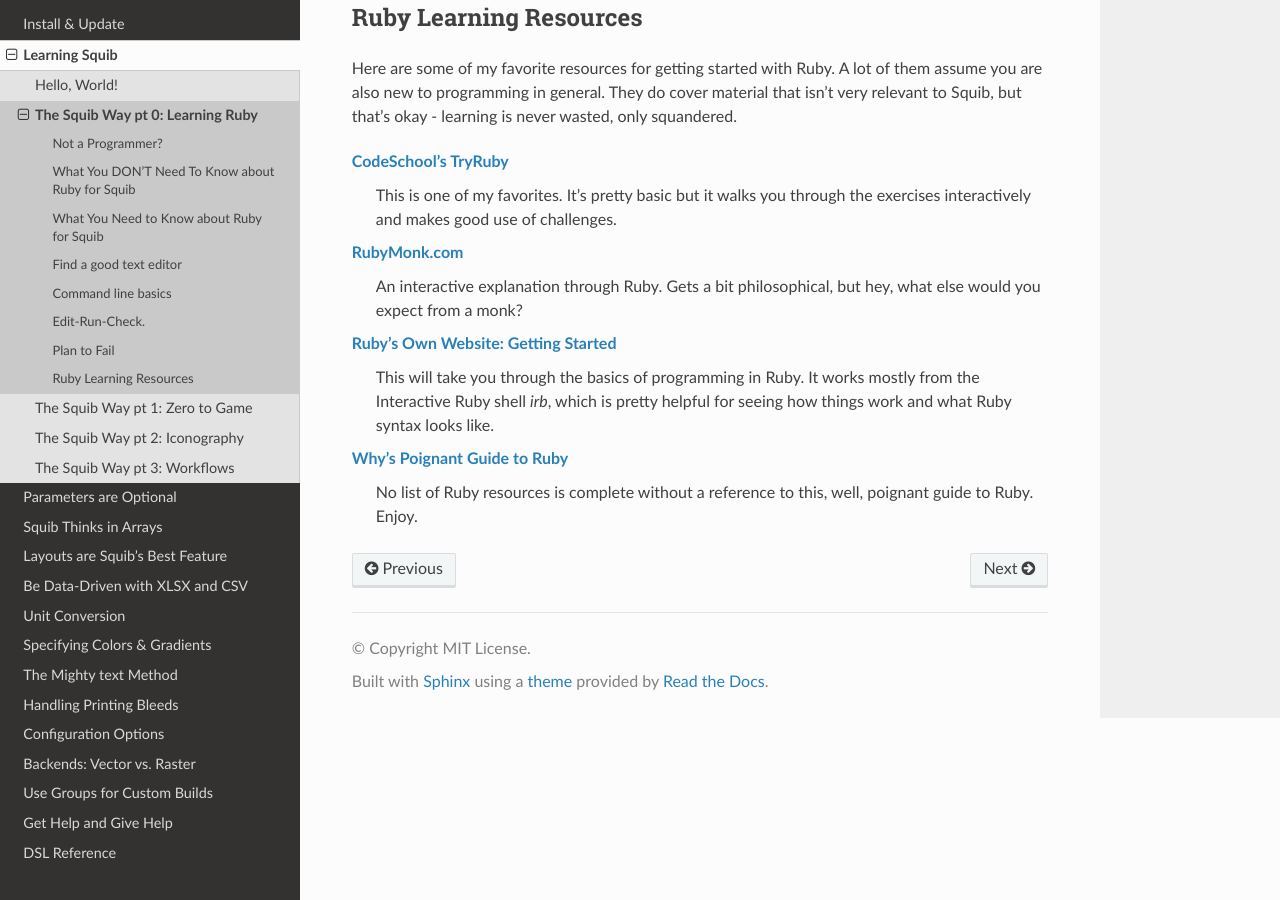
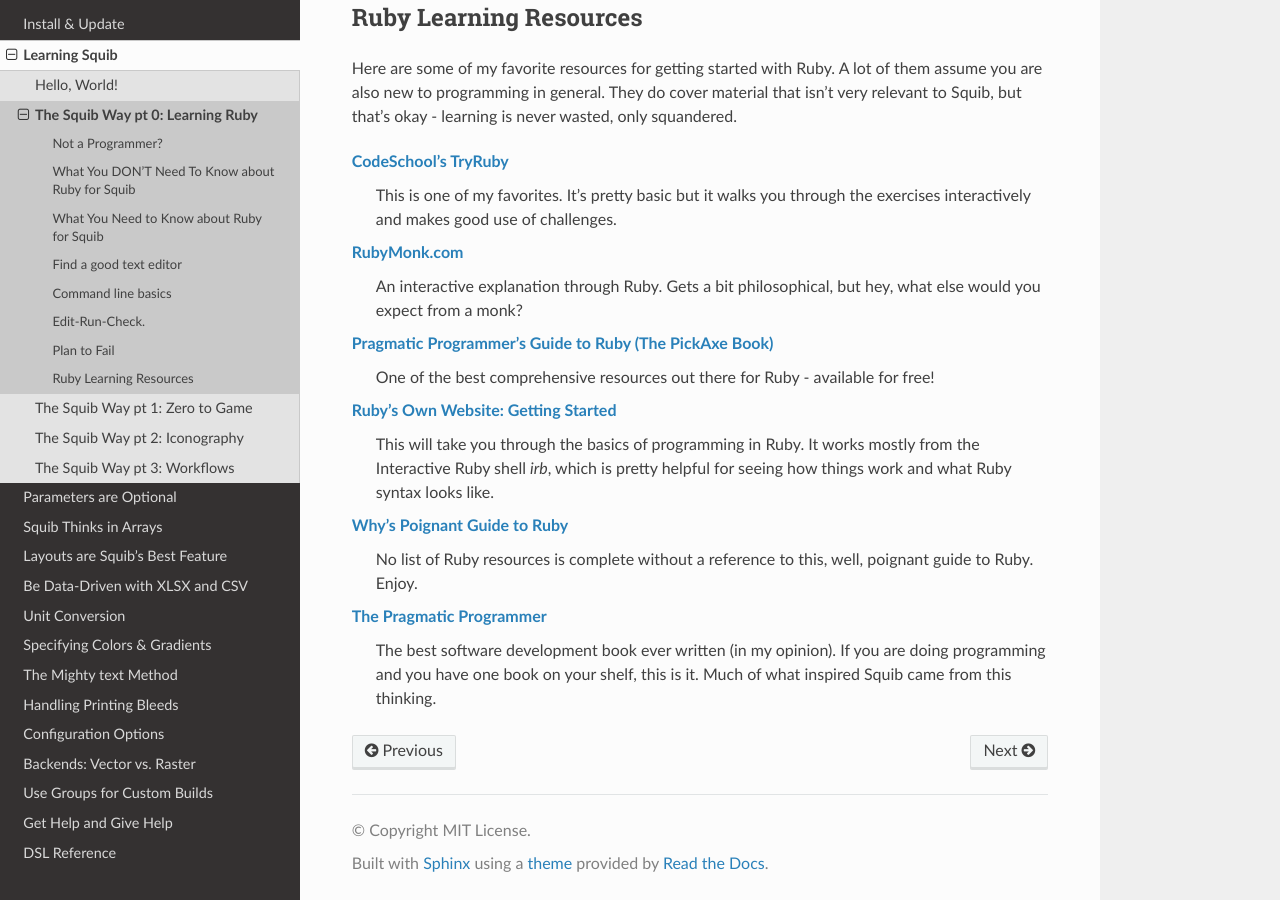
Before and after one commit to andymeneely/squib, a Sphinx documentation site: the page built from docs/guides/getting-started/part_0_learning_ruby.rst, in a window 1280 px wide and 900 px high, scrolled down 4276 px. Built offline with Sphinx 7.4.7 and the Read the Docs theme 2.0.0, drawn with Linux system fonts in a browser that asks for light colours.

Commit message:
docs: more ruby guides

```diff
--- a/docs/guides/getting-started/part_0_learning_ruby.rst
+++ b/docs/guides/getting-started/part_0_learning_ruby.rst
@@ -132,8 +132,14 @@ Here are some of my favorite resources for getting started with Ruby. A lot of t
 `RubyMonk.com <https://rubymonk.com/>`_
   An interactive explanation through Ruby. Gets a bit philosophical, but hey, what else would you expect from a monk?
 
+`Pragmatic Programmer's Guide to Ruby (The PickAxe Book) <http://ruby-doc.com/docs/ProgrammingRuby/>`_
+  One of the best comprehensive resources out there for Ruby - available for free!
+
 `Ruby's Own Website: Getting Started <https://www.ruby-lang.org/en/documentation/quickstart/>`_
   This will take you through the basics of programming in Ruby. It works mostly from the Interactive Ruby shell `irb`, which is pretty helpful for seeing how things work and what Ruby syntax looks like.
 
 `Why's Poignant Guide to Ruby <http://poignant.guide/>`_
   No list of Ruby resources is complete without a reference to this, well, poignant guide to Ruby. Enjoy.
+
+`The Pragmatic Programmer <http://www.amazon.com/The-Pragmatic-Programmer-Journeyman-Master/dp/020161622X>`_
+  The best software development book ever written (in my opinion). If you are doing programming and you have one book on your shelf, this is it. Much of what inspired Squib came from this thinking.
```
